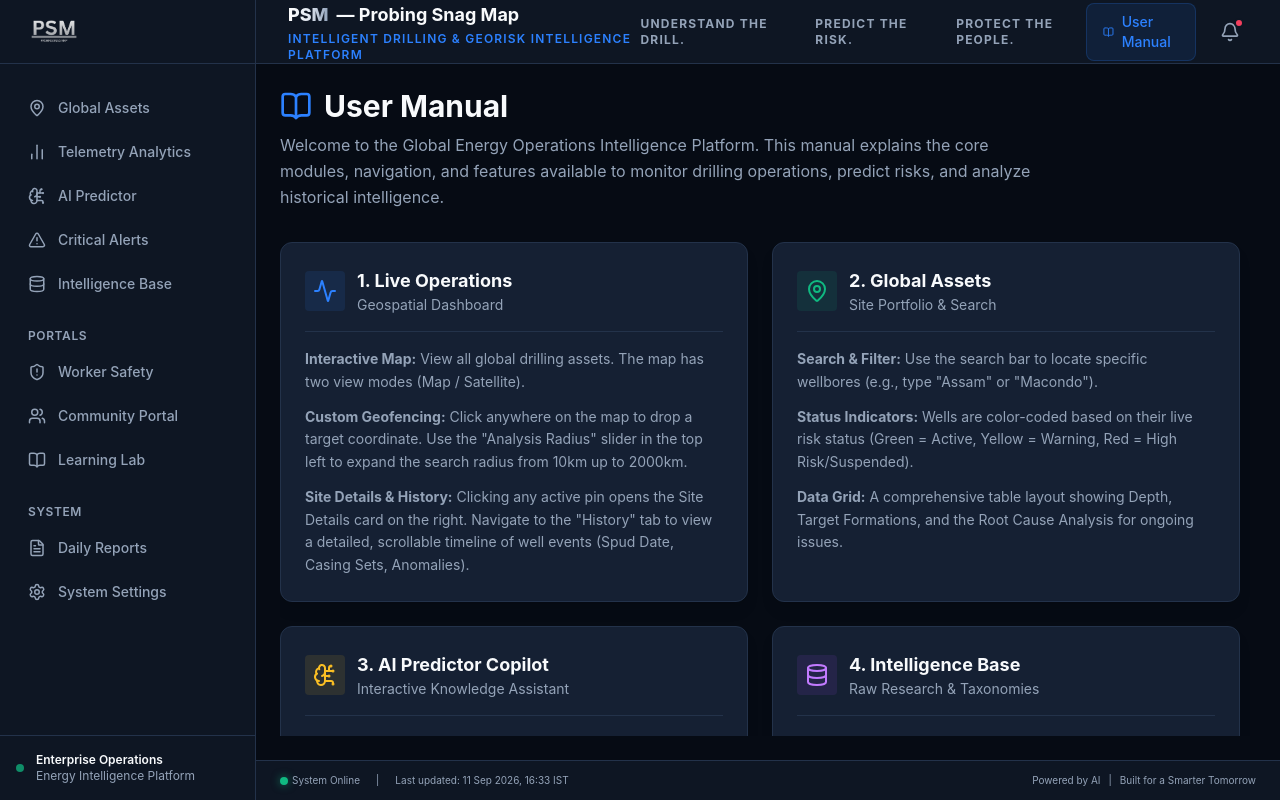
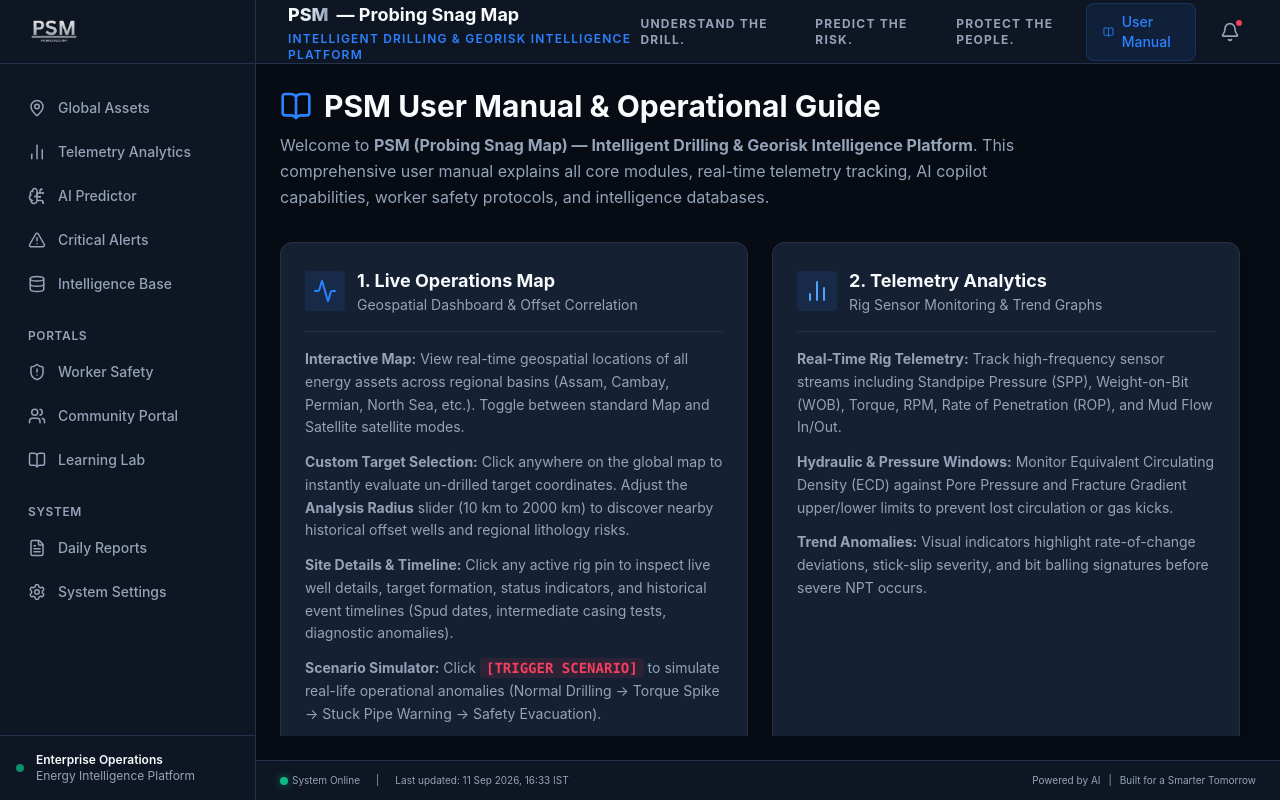
Before and after one commit to aravindshankarselvaganesh-lang/syntax-finder-codeflux, a React (Vite) app in the folder frontend/: page /manual in a window 1280 px wide. Built offline with nearby package versions, Linux system fonts and the light colour scheme.

Commit message:
docs(manual): expand user manual to comprehensively cover all 8 modules and PSM branding

```diff
--- a/frontend/src/pages/Manual.jsx
+++ b/frontend/src/pages/Manual.jsx
@@ -1,5 +1,8 @@
 import React from 'react';
-import { BookOpen, MapPin, Activity, BrainCircuit, Database, FileText } from 'lucide-react';
+import {
+  BookOpen, MapPin, Activity, BrainCircuit, Database, FileText,
+  ShieldAlert, BarChart2, Users, AlertTriangle, Settings, Sparkles, CheckCircle2
+} from 'lucide-react';
 
 export default function Manual() {
   return (
@@ -8,52 +11,53 @@ export default function Manual() {
       <div>
         <h2 className="text-3xl font-bold flex items-center gap-3">
           <BookOpen className="text-brandBlue" size={32}/>
-          User Manual
+          PSM User Manual & Operational Guide
         </h2>
         <p className="text-textMuted mt-2 max-w-3xl leading-relaxed">
-          Welcome to the Global Energy Operations Intelligence Platform. This manual explains the core modules, navigation, and features available to monitor drilling operations, predict risks, and analyze historical intelligence.
+          Welcome to <strong>PSM (Probing Snag Map) — Intelligent Drilling & Georisk Intelligence Platform</strong>. This comprehensive user manual explains all core modules, real-time telemetry tracking, AI copilot capabilities, worker safety protocols, and intelligence databases.
         </p>
       </div>
 
       <div className="grid grid-cols-1 md:grid-cols-2 gap-6">
 
-        {/* Live Operations */}
+        {/* 1. Global Operations & Map */}
         <div className="bg-bgCard rounded-xl border border-borderC p-6 flex flex-col shadow-lg">
           <div className="flex items-center gap-3 border-b border-borderC pb-4 mb-4">
             <div className="w-10 h-10 rounded bg-brandBlue/10 flex items-center justify-center text-brandBlue">
               <Activity size={24} />
             </div>
             <div>
-              <h3 className="text-lg font-bold">1. Live Operations</h3>
-              <p className="text-sm text-textMuted">Geospatial Dashboard</p>
+              <h3 className="text-lg font-bold">1. Live Operations Map</h3>
+              <p className="text-sm text-textMuted">Geospatial Dashboard & Offset Correlation</p>
             </div>
           </div>
           <div className="text-sm text-textMuted space-y-3 leading-relaxed flex-1">
-            <p><strong>Interactive Map:</strong> View all global drilling assets. The map has two view modes (Map / Satellite).</p>
-            <p><strong>Custom Geofencing:</strong> Click anywhere on the map to drop a target coordinate. Use the "Analysis Radius" slider in the top left to expand the search radius from 10km up to 2000km.</p>
-            <p><strong>Site Details & History:</strong> Clicking any active pin opens the Site Details card on the right. Navigate to the "History" tab to view a detailed, scrollable timeline of well events (Spud Date, Casing Sets, Anomalies).</p>
+            <p><strong>Interactive Map:</strong> View real-time geospatial locations of all energy assets across regional basins (Assam, Cambay, Permian, North Sea, etc.). Toggle between standard Map and Satellite satellite modes.</p>
+            <p><strong>Custom Target Selection:</strong> Click anywhere on the global map to instantly evaluate un-drilled target coordinates. Adjust the <strong>Analysis Radius</strong> slider (10 km to 2000 km) to discover nearby historical offset wells and regional lithology risks.</p>
+            <p><strong>Site Details & Timeline:</strong> Click any active rig pin to inspect live well details, target formation, status indicators, and historical event timelines (Spud dates, intermediate casing tests, diagnostic anomalies).</p>
+            <p><strong>Scenario Simulator:</strong> Click <code className="text-accentRed bg-accentRed/10 px-1.5 py-0.5 rounded font-mono font-bold">[TRIGGER SCENARIO]</code> to simulate real-life operational anomalies (Normal Drilling → Torque Spike → Stuck Pipe Warning → Safety Evacuation).</p>
           </div>
         </div>
 
-        {/* Global Assets */}
+        {/* 2. Telemetry Analytics */}
         <div className="bg-bgCard rounded-xl border border-borderC p-6 flex flex-col shadow-lg">
           <div className="flex items-center gap-3 border-b border-borderC pb-4 mb-4">
-            <div className="w-10 h-10 rounded bg-accentGreen/10 flex items-center justify-center text-accentGreen">
-              <MapPin size={24} />
+            <div className="w-10 h-10 rounded bg-blue-500/10 flex items-center justify-center text-blue-400">
+              <BarChart2 size={24} />
             </div>
             <div>
-              <h3 className="text-lg font-bold">2. Global Assets</h3>
-              <p className="text-sm text-textMuted">Site Portfolio & Search</p>
+              <h3 className="text-lg font-bold">2. Telemetry Analytics</h3>
+              <p className="text-sm text-textMuted">Rig Sensor Monitoring & Trend Graphs</p>
             </div>
           </div>
           <div className="text-sm text-textMuted space-y-3 leading-relaxed flex-1">
-            <p><strong>Search & Filter:</strong> Use the search bar to locate specific wellbores (e.g., type "Assam" or "Macondo").</p>
-            <p><strong>Status Indicators:</strong> Wells are color-coded based on their live risk status (Green = Active, Yellow = Warning, Red = High Risk/Suspended).</p>
-            <p><strong>Data Grid:</strong> A comprehensive table layout showing Depth, Target Formations, and the Root Cause Analysis for ongoing issues.</p>
+            <p><strong>Real-Time Rig Telemetry:</strong> Track high-frequency sensor streams including Standpipe Pressure (SPP), Weight-on-Bit (WOB), Torque, RPM, Rate of Penetration (ROP), and Mud Flow In/Out.</p>
+            <p><strong>Hydraulic & Pressure Windows:</strong> Monitor Equivalent Circulating Density (ECD) against Pore Pressure and Fracture Gradient upper/lower limits to prevent lost circulation or gas kicks.</p>
+            <p><strong>Trend Anomalies:</strong> Visual indicators highlight rate-of-change deviations, stick-slip severity, and bit balling signatures before severe NPT occurs.</p>
           </div>
         </div>
 
-        {/* AI Predictor */}
+        {/* 3. AI Predictor Copilot */}
         <div className="bg-bgCard rounded-xl border border-borderC p-6 flex flex-col shadow-lg">
           <div className="flex items-center gap-3 border-b border-borderC pb-4 mb-4">
             <div className="w-10 h-10 rounded bg-accentYellow/10 flex items-center justify-center text-accentYellow">
@@ -61,32 +65,102 @@ export default function Manual() {
             </div>
             <div>
               <h3 className="text-lg font-bold">3. AI Predictor Copilot</h3>
-              <p className="text-sm text-textMuted">Interactive Knowledge Assistant</p>
+              <p className="text-sm text-textMuted">RAG Intelligence Assistant</p>
             </div>
           </div>
           <div className="text-sm text-textMuted space-y-3 leading-relaxed flex-1">
-            <p><strong>RAG Engine:</strong> The Copilot is connected to a local vector database of historical drilling failures.</p>
-            <p><strong>Chat Interface:</strong> Type any query into the prompt (e.g., "What caused the pressure anomalies at Gujarat-12?").</p>
-            <p><strong>Citations:</strong> When the AI provides an answer based on historical intelligence, it will attach source badges indicating exactly which PDF or incident report the data originated from.</p>
+            <p><strong>RAG Engine:</strong> Powered by a specialized geological and drilling engineering vector database containing historical disaster logs, SPE papers, and IADC taxonomies.</p>
+            <p><strong>Interactive Querying:</strong> Ask complex engineering questions regarding stuck pipe mitigation, mud weight adjustments, BOP tests, or historical well analogies.</p>
+            <p><strong>Real-Time Citations & Maps:</strong> Answers feature interactive map coordinates, confidence scores, and source links to authoritative drilling documentation.</p>
           </div>
         </div>
 
-        {/* Intelligence Base */}
+        {/* 4. Worker Safety Portal */}
+        <div className="bg-bgCard rounded-xl border border-borderC p-6 flex flex-col shadow-lg">
+          <div className="flex items-center gap-3 border-b border-borderC pb-4 mb-4">
+            <div className="w-10 h-10 rounded bg-accentRed/10 flex items-center justify-center text-accentRed">
+              <ShieldAlert size={24} />
+            </div>
+            <div>
+              <h3 className="text-lg font-bold">4. Worker Safety Portal</h3>
+              <p className="text-sm text-textMuted">Gas Monitoring, Hazards & Stop-Work Authority</p>
+            </div>
+          </div>
+          <div className="text-sm text-textMuted space-y-3 leading-relaxed flex-1">
+            <p><strong>Rig Floor Gas Telemetry:</strong> Live streaming gas sensors for H₂S (Toxic Gas), CH₄ (Methane LEL), CO (Carbon Monoxide), and O₂ percentage with instant threshold alerts.</p>
+            <p><strong>Pre-Shift Safety Checklists:</strong> Interactive digital PPE & safety verification for rig workers before shift commencement.</p>
+            <p><strong>Hazard Reporting & Stop-Work Authority:</strong> Any crew member can file a hazard report or execute Stop-Work Authority immediately to halt unsafe drilling practices.</p>
+            <p><strong>Emergency SOS:</strong> One-click emergency panic evacuation trigger that notifies rig superintendents and safety marshals.</p>
+          </div>
+        </div>
+
+        {/* 5. Critical Alerts */}
+        <div className="bg-bgCard rounded-xl border border-borderC p-6 flex flex-col shadow-lg">
+          <div className="flex items-center gap-3 border-b border-borderC pb-4 mb-4">
+            <div className="w-10 h-10 rounded bg-accentYellow/10 flex items-center justify-center text-accentYellow">
+              <AlertTriangle size={24} />
+            </div>
+            <div>
+              <h3 className="text-lg font-bold">5. Critical Alerts</h3>
+              <p className="text-sm text-textMuted">Anomaly Management & Mitigation Action</p>
+            </div>
+          </div>
+          <div className="text-sm text-textMuted space-y-3 leading-relaxed flex-1">
+            <p><strong>Anomaly Queue:</strong> Centralized dashboard listing critical, warning, and informational alerts detected across all active drill sites.</p>
+            <p><strong>AI Mitigation Guidance:</strong> Each alert includes actionable engineering recommendations (e.g., "Pick up off bottom to check for bit balling").</p>
+            <p><strong>Status Tracking:</strong> Update alert statuses from Unresolved → Investigating → Resolved to keep operational teams aligned.</p>
+          </div>
+        </div>
+
+        {/* 6. Intelligence Base */}
         <div className="bg-bgCard rounded-xl border border-borderC p-6 flex flex-col shadow-lg">
           <div className="flex items-center gap-3 border-b border-borderC pb-4 mb-4">
             <div className="w-10 h-10 rounded bg-purple-500/10 flex items-center justify-center text-purple-400">
               <Database size={24} />
             </div>
             <div>
-              <h3 className="text-lg font-bold">4. Intelligence Base</h3>
-              <p className="text-sm text-textMuted">Raw Research & Taxonomies</p>
+              <h3 className="text-lg font-bold">6. Intelligence Base</h3>
+              <p className="text-sm text-textMuted">Global Failure Records & Research</p>
             </div>
           </div>
           <div className="text-sm text-textMuted space-y-3 leading-relaxed flex-1">
-            <p><strong>Research Report:</strong> A natively rendered Markdown reader containing the full engineering analysis and research context of the platform.</p>
-            <p><strong>Major Incidents:</strong> A table detailing global historical events (Macondo, Montara, etc.).</p>
-            <p><strong>Failure Taxonomy:</strong> A structured categorization of wellbore failures, definitions, and their telemetry indicators.</p>
-            <p><strong>RAG Knowledge Base:</strong> The raw underlying vectors that the AI Copilot uses to formulate its responses.</p>
+            <p><strong>Engineering Research Report:</strong> Natively rendered technical research documentation on global drilling failures and basin characteristics.</p>
+            <p><strong>Major Incidents Database:</strong> Deepwater Horizon, Montara, Ekofisk Bravo case studies with root causes and lessons learned.</p>
+            <p><strong>IADC Failure Taxonomy:</strong> Standardized classification of drilling snag types and telemetry signatures.</p>
+          </div>
+        </div>
+
+        {/* 7. Community & Learning */}
+        <div className="bg-bgCard rounded-xl border border-borderC p-6 flex flex-col shadow-lg">
+          <div className="flex items-center gap-3 border-b border-borderC pb-4 mb-4">
+            <div className="w-10 h-10 rounded bg-emerald-500/10 flex items-center justify-center text-emerald-400">
+              <Users size={24} />
+            </div>
+            <div>
+              <h3 className="text-lg font-bold">7. Community & Learning Lab</h3>
+              <p className="text-sm text-textMuted">Drilling Knowledge Exchange & Training</p>
+            </div>
+          </div>
+          <div className="text-sm text-textMuted space-y-3 leading-relaxed flex-1">
+            <p><strong>Community Portal:</strong> Peer discussion forum for field engineers and driller operators to share lessons learned and best practices.</p>
+            <p><strong>Learning Lab:</strong> Interactive training modules, well control simulations, and technical quizzes to upscale rig crew competencies.</p>
+          </div>
+        </div>
+
+        {/* 8. Daily Reports & System Settings */}
+        <div className="bg-bgCard rounded-xl border border-borderC p-6 flex flex-col shadow-lg">
+          <div className="flex items-center gap-3 border-b border-borderC pb-4 mb-4">
+            <div className="w-10 h-10 rounded bg-slate-500/10 flex items-center justify-center text-slate-300">
+              <FileText size={24} />
+            </div>
+            <div>
+              <h3 className="text-lg font-bold">8. Reports & System Settings</h3>
+              <p className="text-sm text-textMuted">IADC Daily Reports & Admin Options</p>
+            </div>
+          </div>
+          <div className="text-sm text-textMuted space-y-3 leading-relaxed flex-1">
+            <p><strong>Daily Drilling Reports (DDR):</strong> Automated daily report generator complying with IADC standards for instant download or printing.</p>
+            <p><strong>System Settings:</strong> Configure telemetry update intervals, API connections, notification preferences, and user clearance profiles.</p>
           </div>
         </div>
 
```
